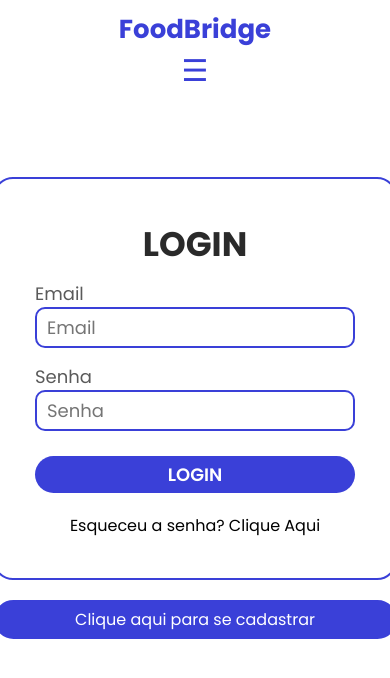
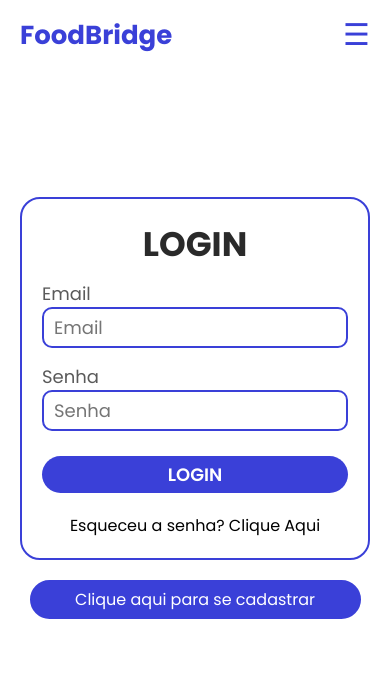
Before and after one commit to EduardoGollner0609/FoodBridge, a React (Vite) app in the folder frontend/: page /login in a window 390 px wide. Shown: the top 678 px of the page. Built offline with nearby package versions, Linux system fonts and the light colour scheme; no server answers.

Commit message:
Responsividade tela de login.

```diff
--- a/frontend/src/components/HeaderPrincipalPage/styles.css
+++ b/frontend/src/components/HeaderPrincipalPage/styles.css
@@ -30,7 +30,7 @@
 }
 
 @media (max-width: 395px) {
-  nav {
+  .header-principal-page nav {
     flex-direction: column;
     margin-bottom: 20px;
   }
--- a/frontend/src/routes/CommunityPage/HomeCommunityPage/index.tsx
+++ b/frontend/src/routes/CommunityPage/HomeCommunityPage/index.tsx
@@ -63,7 +63,7 @@ export default function HomeCommunityPage() {
                                 </div>
                         }
                     </div>
-                    {!isLastPage && <ButtonNextPage onNextPage={handleNextPageClick} />}
+                    {donations.length > 0 && !isLastPage && <ButtonNextPage onNextPage={handleNextPageClick} />}
                 </div>
             </section>
         </main >
--- a/frontend/src/routes/IntroductionPage/LoginPage/styles.css
+++ b/frontend/src/routes/IntroductionPage/LoginPage/styles.css
@@ -45,7 +45,8 @@
   font-size: 18px;
   border-radius: 10px;
   border: 2px solid var(--fb-color-primary);
-  width: 320px;
+  width: 100%;
+  max-width: 320px;
 }
 
 .card-login label {
@@ -72,7 +73,8 @@
 }
 
 .card-login-invite-register-space {
-  width: 403px;
+  width: 100%;
+  max-width: 403px;
 }
 
 .card-login-invite-register-space a {
@@ -83,3 +85,13 @@
   color: var(--fb-color-quartiary);
   display: block;
 }
+
+@media (max-width: 576px) {
+  .card-login {
+    padding: 20px;
+  }
+
+  .card-login-invite-register-space {
+    max-width: 331px;
+  }
+}
```
Also changed, not shown: 1 other file (tests, documents, lock files or other folders).
